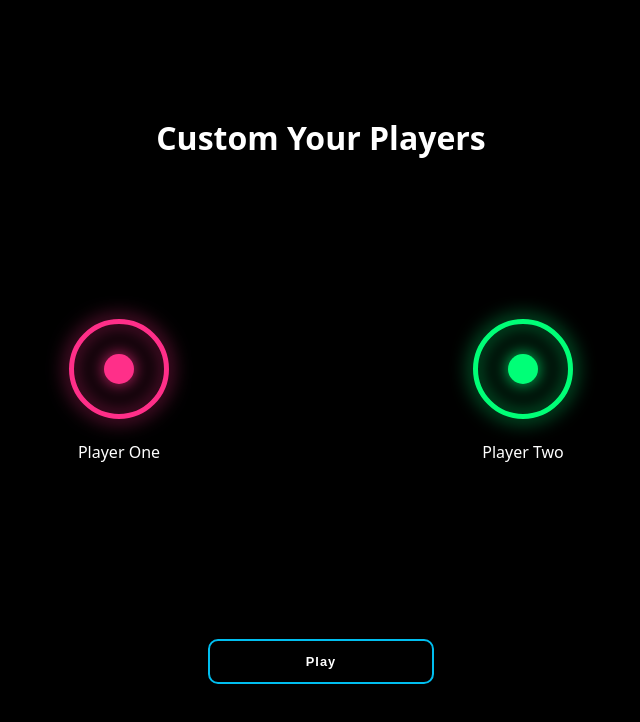
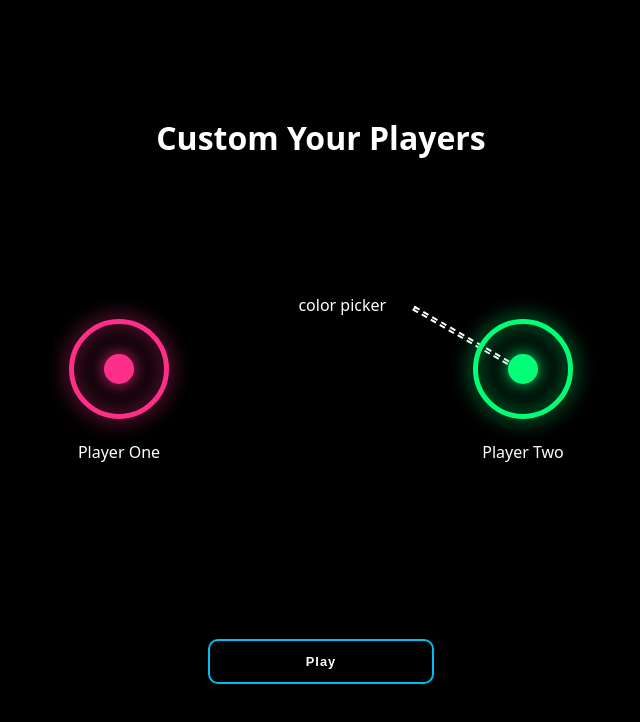
Before and after one commit to Anghy73/four-in-a-row, a React (Vite) app: page / in a window 1280 px wide. Shown: the top 722 px of the page, without its empty margins (319-959 px from the left). Built offline with nearby package versions, Linux system fonts and the light colour scheme.

Commit message:
color picker

```diff
--- a/src/components/PlayPage.jsx
+++ b/src/components/PlayPage.jsx
@@ -33,6 +33,7 @@ function PlayPage () {
     <div className={classNamePlay}>
       <h2>Custom Your Players</h2>
       <section className='players'>
+        <div className='arrow' />
         <div className='playerContent'>
           <div className='player playerOne'>
             <input id='colorOne' type='color' value={colorOne} onChange={changeColor} />
--- a/src/index.css
+++ b/src/index.css
@@ -187,8 +187,29 @@ body {
 }
 
 .players {
+  position: relative;
   display: flex;
   gap: 15rem;
+}
+
+.arrow {
+  position: absolute;
+  top: -25px;
+  left: 75%;
+  transform: rotate(120deg);
+  width: 5px;
+  height: 120px;
+  border: 2px dashed var(--white-color);
+}
+
+.arrow::after {
+  content: 'color picker';
+  position: absolute;
+  top: 170px;
+  left: -10px;
+  transform: rotate(240deg);
+  width: max-content;
+  cursor: default;
 }
 
 .player {
```
